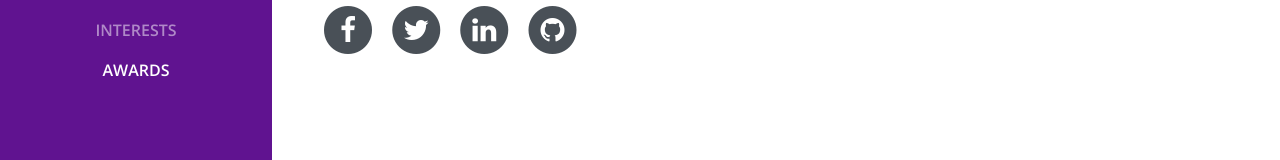
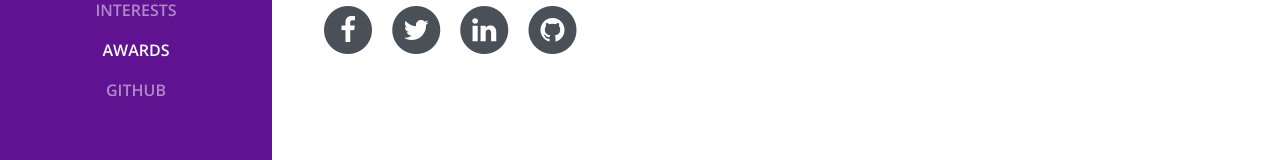
Before and after one commit to RaghavJha1965/sagarjhaa.github.io, a plain HTML site: page index.html in a window 1280 px wide. Shown: the part 522-682 px from the top of the page. Drawn offline with nearby package versions, Linux system fonts and the light colour scheme; a web font is replaced by a local one.

Commit message:
Update index.html

```diff
--- a/index.html
+++ b/index.html
@@ -58,6 +58,7 @@
           </li>
           <li class="nav-item">
             <a class="nav-link js-scroll-trigger" href="#awards">Awards</a>
+            <a class="nav-link js-scroll-trigger" target="_blank" href="https://github.com/sagarjhaa/sagarjhaa.github.io">Github</a>
           </li>
         </ul>
       </div>
```
